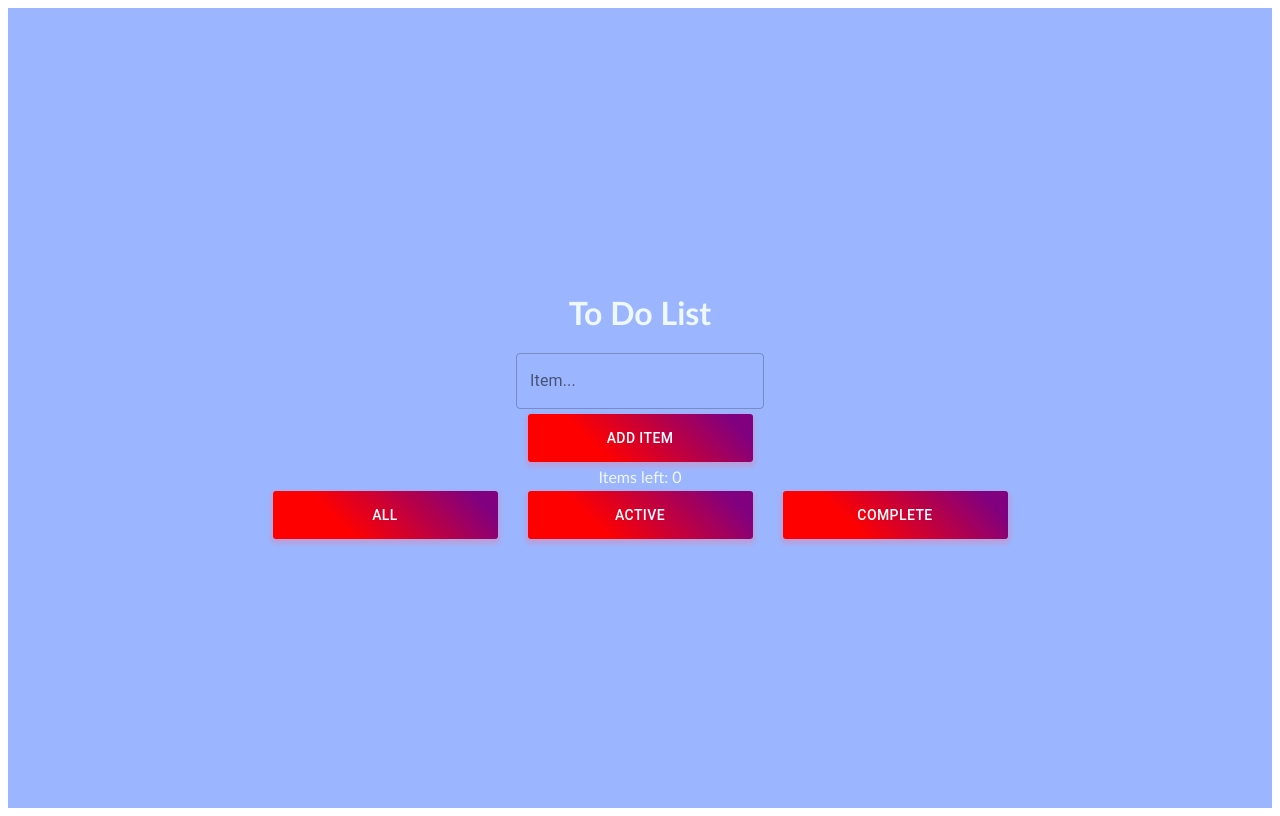
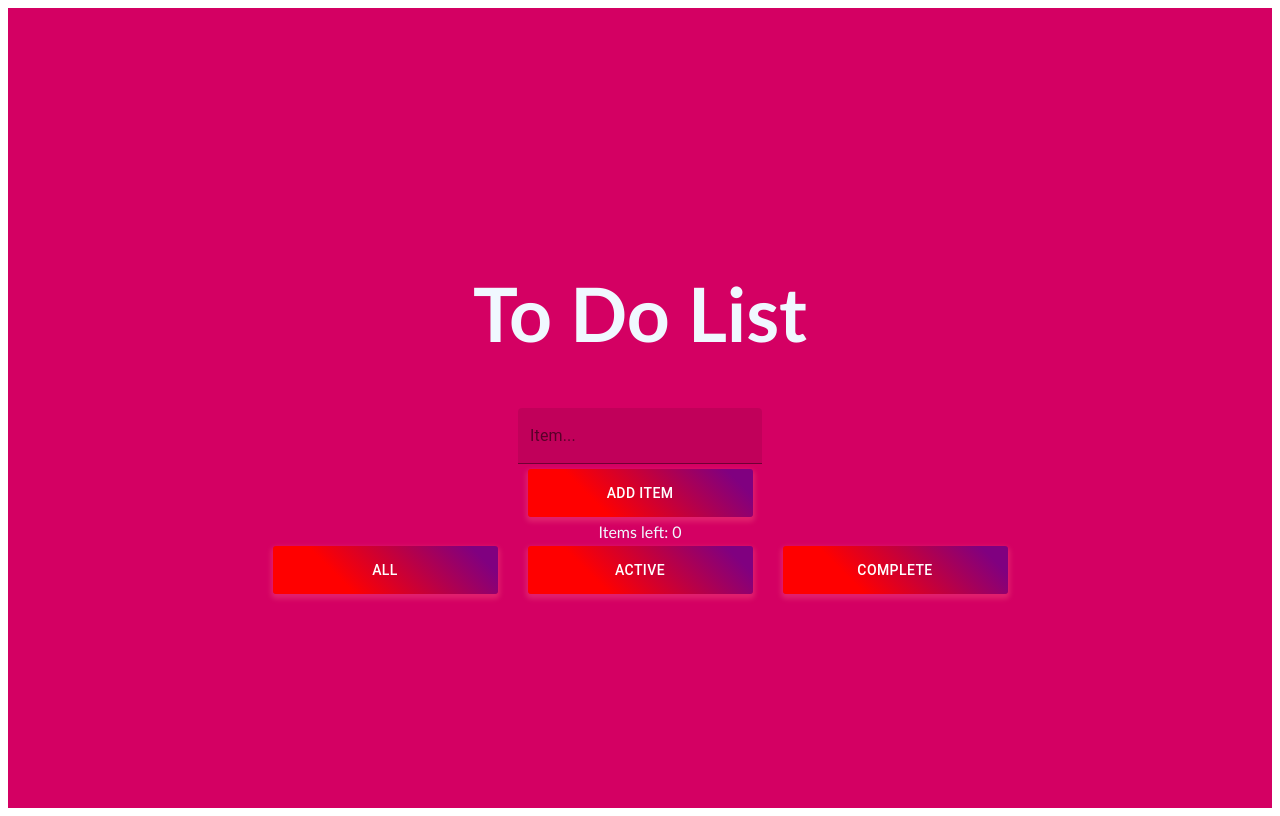
Before and after one commit to AlexNechayev/ToDoListApplication, a React (Create React App) app in the folder frontend/: page / in a window 1280 px wide. Built offline with nearby package versions, Linux system fonts and the light colour scheme.

Commit message:
update 11.10.2020

```diff
--- a/frontend/src/components/ToDoForm/TodoForm.jsx
+++ b/frontend/src/components/ToDoForm/TodoForm.jsx
@@ -2,7 +2,7 @@ import React from "react";
 import shortid from "shortid";
 import "./TodoForm.css";
 import TextField from "@material-ui/core/TextField";
-import StyledButton from '../shared/StyledButton'
+import StyledButton from "../shared/StyledButton";
 
 export default class TodoForm extends React.Component {
   state = {
@@ -36,17 +36,15 @@ export default class TodoForm extends React.Component {
     return (
       <form className="formContainer" onSubmit={this.handleSubmit}>
         <TextField
-          id="outlined-basic"
+          id="filled-basic"
           label="Item..."
-          variant="outlined"
+          variant="filled"
           name="text"
+          color="secondary"
           value={this.state.text}
           onChange={this.handleChange}
         />
-        <StyledButton
-          text={"Add Item"}
-          onClick={this.handleSubmit}
-        />
+        <StyledButton text={"Add Item"} onClick={this.handleSubmit} />
       </form>
     );
   }
--- a/frontend/src/components/ToDoItem/Todo.jsx
+++ b/frontend/src/components/ToDoItem/Todo.jsx
@@ -8,7 +8,7 @@ export default class Todo extends React.Component {
     return (
       <div className="itemContainer">
         <Checkbox
-          value={this.props.item.complete}
+          checked={this.props.item.complete}
           inputProps={{ "aria-label": "Checkbox A" }}
           onClick={this.props.toggleComplete}
         />
--- a/frontend/src/components/ToDoList/ToDoList.css
+++ b/frontend/src/components/ToDoList/ToDoList.css
@@ -4,6 +4,10 @@
   justify-content: center;
   align-items: center;
   min-height: 100vh;
-  background-color: rgb(155, 182, 255);
+  background-color: rgb(212, 0, 99);
   color: aliceblue;
 }
+
+.title{
+  font-size: 75px;
+}
--- a/frontend/src/components/ToDoList/ToDoList.jsx
+++ b/frontend/src/components/ToDoList/ToDoList.jsx
@@ -3,7 +3,6 @@ import TodoForm from "../ToDoForm/TodoForm";
 import Todo from "../ToDoItem/Todo";
 import "./ToDoList.css";
 import StyledButton from "../shared/StyledButton";
-import Delete from "@material-ui/icons/DeleteForever";
 
 export default class TodoList extends React.Component {
   state = {
@@ -13,18 +12,28 @@ export default class TodoList extends React.Component {
     currentText: "",
   };
 
+  UNSAFE_componentWillMount(){
+    //Backend: Get itemlist from serverside
+    //if list empty, do nothing.
+  }
+
+  //Every item contain 3 atributes: id, text, completed.
+  //The "addTodo" function retrives an item as parameter and adds to the current state of the itemList
   addTodo = (item) => {
     this.setState((state) => ({
       itemsList: [item, ...state.itemsList],
     }));
+    //Backend: Post item
   };
 
   toggleComplete = (id) => {
     this.setState((state) => ({
       itemsList: state.itemsList.map((item) => {
         if (item.id === id) {
-          // suppose to update
+          //Backend: Attribute update.
+          console.log("hey")
           return {
+
             ...item,
             complete: !item.complete,
           };
@@ -47,16 +56,6 @@ export default class TodoList extends React.Component {
     }));
   };
 
-  handleTextChange = (text) => {
-    this.setState({ currentText: text });
-  };
-
-  removeAllTodosThatAreComplete = () => {
-    this.setState((state) => ({
-      itemsList: state.itemsList.filter((item) => !item.complete),
-    }));
-  };
-
   render() {
     let itemsList = [];
 
@@ -70,7 +69,7 @@ export default class TodoList extends React.Component {
 
     return (
       <div className="listContainer">
-        <h1 calssName="title">To Do List</h1>
+        <h1 className="title">To Do List</h1>
         <TodoForm onSubmit={this.addTodo} />
         {itemsList.map((item) => (
           <Todo
```
